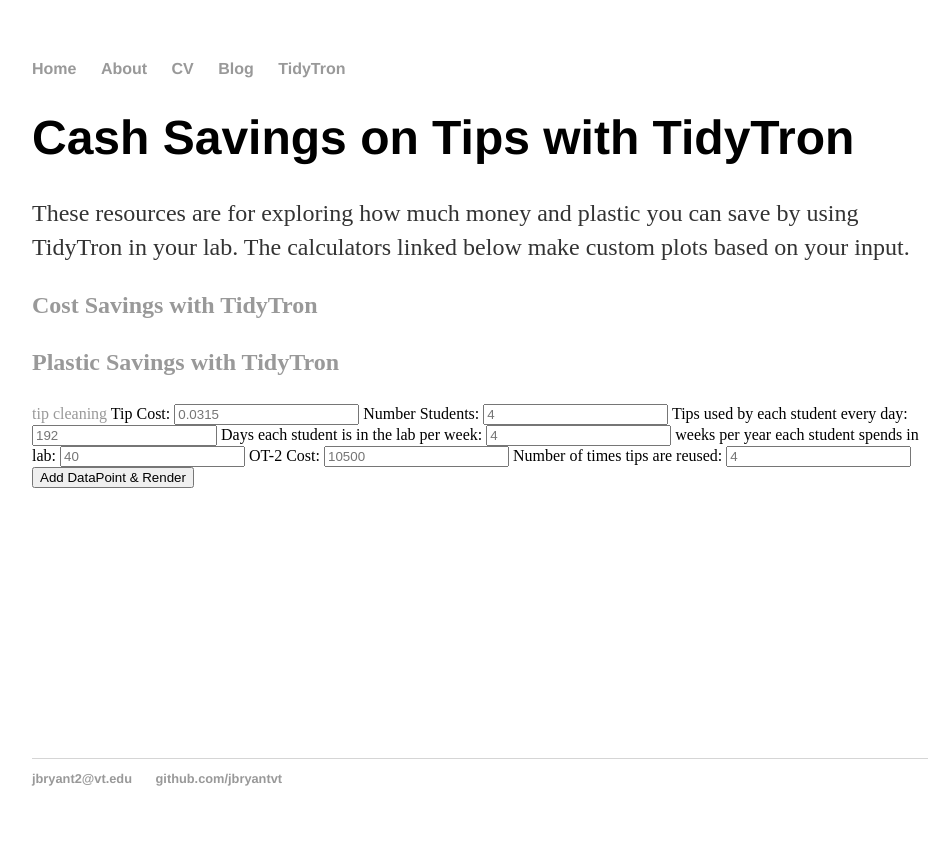
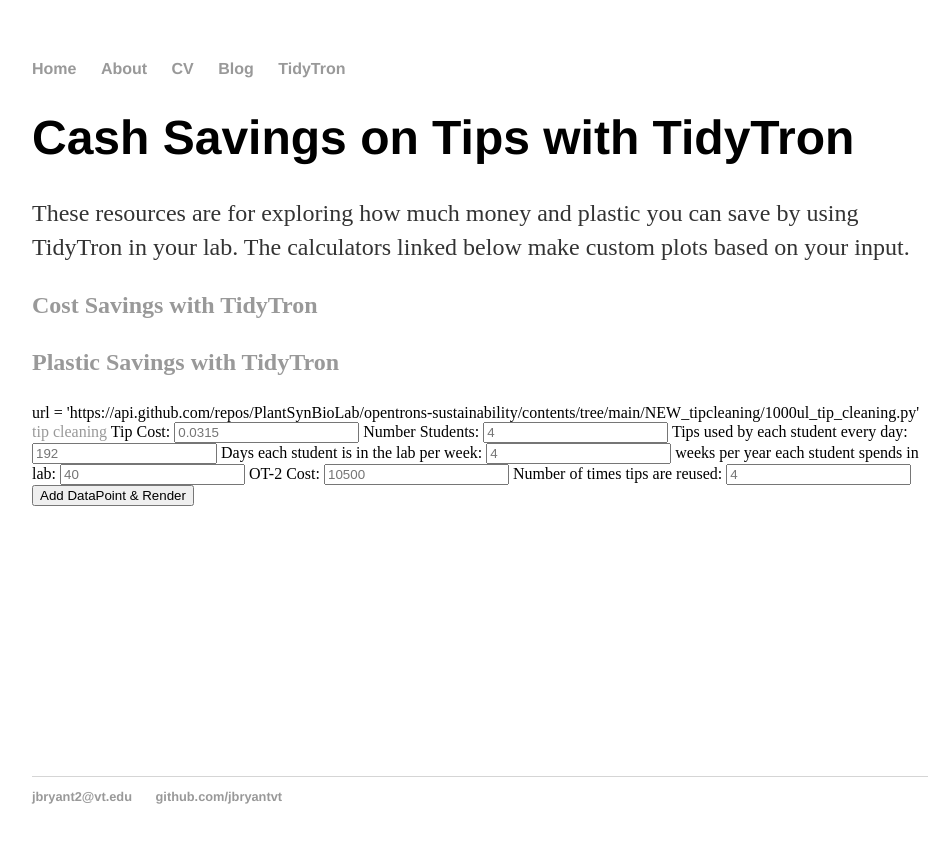
Before and after one commit to jbryantvt/jbryantvt.github.io, a Jekyll site: the page built from TidyTron/index.html, in a window 1280 px wide. Shown: the top 843 px of the page, without its empty margins (160-1110 px from the left). Built offline with Jekyll 4.4.1, drawn with Linux system fonts in a browser that asks for light colours.

Commit message:
Update index.html

```diff
--- a/TidyTron/index.html
+++ b/TidyTron/index.html
@@ -21,7 +21,8 @@
     <b> <p> <a href="Plastics.html">Plastic Savings with TidyTron </a> </p> </b>
 
 
-  <a href="https://github.com/PlantSynBioLab/opentrons-sustainability/tree/main/NEW_tipcleaning/1000ul_tip_cleaning.py" download="file">tip cleaning </a>
+    url = 'https://api.github.com/repos/PlantSynBioLab/opentrons-sustainability/contents/tree/main/NEW_tipcleaning/1000ul_tip_cleaning.py'
+     <a href=url download="file">tip cleaning </a>
 
 
 
```
